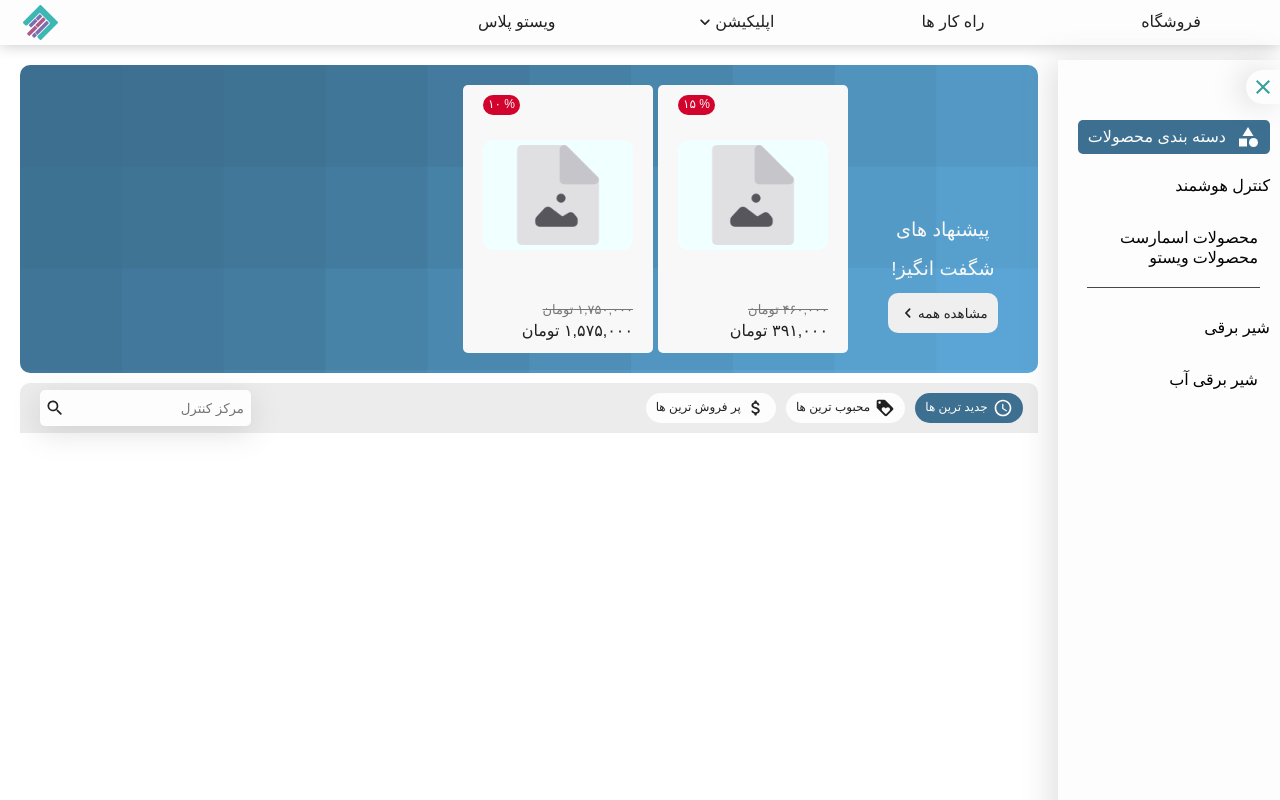
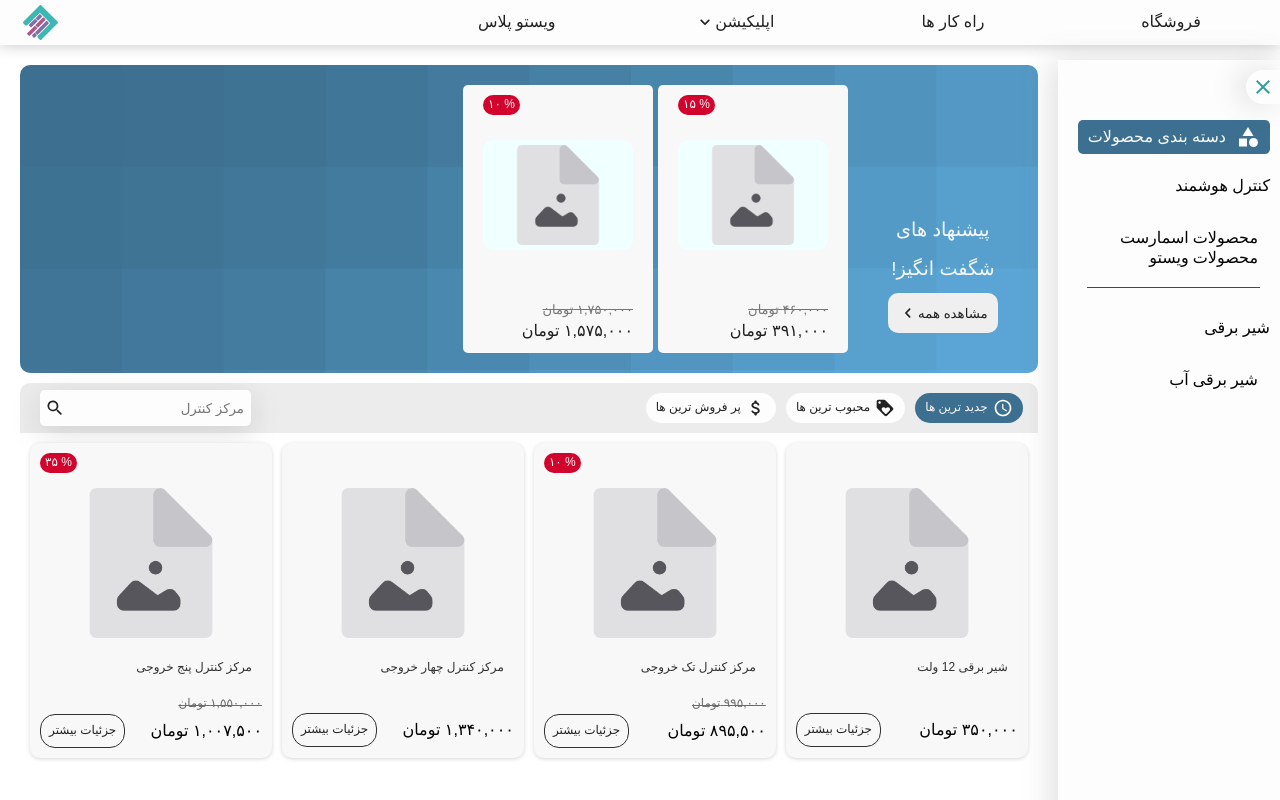
Before and after one commit to kamrankamrani/landing-page, a React (Vite) app: page /store in a window 1280 px wide. Shown: the top 800 px of the page. Built offline with nearby package versions, Linux system fonts and the light colour scheme; a small style sheet from the web is missing.

Commit message:
shop body complete

```diff
--- a/src/Components/_Store/Shop/Shop.tsx
+++ b/src/Components/_Store/Shop/Shop.tsx
@@ -1,3 +1,4 @@
+import ShopBody from "../ShopBody/ShopBody";
 import ShopMenu from "../ShopMenu/ShopMenu";
 import "./Style/style.css";
 
@@ -5,6 +6,7 @@ export default function Shop() {
   return (
     <div className="shop-container">
       <ShopMenu />
+      <ShopBody />
     </div>
   );
 }
--- /dev/null
+++ b/src/Components/_Store/ShopBody/RenderShopBody.tsx
@@ -0,0 +1,81 @@
+import { Grid, Typography, Button } from "@mui/material";
+import { useAppSelector } from "../../../hooks";
+import { NumToPersian } from "../../../Services/ConvertNumber";
+import { ShopItemsDataTypes } from "../../../Services/Types";
+import ErrorOutlineRoundedIcon from "@mui/icons-material/ErrorOutlineRounded";
+import "./Style/style.css";
+
+export default function RenderShopBody() {
+  const shopBodyData: ShopItemsDataTypes[] = useAppSelector(
+    (state) => state.shopSlice.shopBodyItems
+  );
+  const defaultImage = useAppSelector(
+    (state) => state.shopSlice.defaultImageUrl
+  );
+
+  return (
+    <Grid container className="items-wrapper">
+      {shopBodyData.length ? (
+        shopBodyData.map((value) => {
+          return (
+            <Grid
+              key={value.id}
+              item
+              xs={12}
+              sm={6}
+              lg={3}
+              className="item-container"
+            >
+              <Grid container className="item">
+                <div className="off-container">
+                  <div className="off">
+                    {value.off && (
+                      <Typography variant="caption">
+                        {NumToPersian(value.off)} %
+                      </Typography>
+                    )}
+                  </div>
+                </div>
+                <div className="img-container">
+                  <img src={value.imageUrl || defaultImage} alt="item-pic" />
+                </div>
+                <div className="description">
+                  <Typography variant="caption">{value.description}</Typography>
+                </div>
+                <div className="price-container">
+                  <div className="item-off">
+                    {value.off && (
+                      <Typography variant="caption">
+                        {NumToPersian(Number(value.rawPrice).toLocaleString())}{" "}
+                        تومان
+                      </Typography>
+                    )}
+                  </div>
+                  <div className="price">
+                    <Typography>
+                      {NumToPersian(
+                        (
+                          Number(value.rawPrice) *
+                          (1 - Number(value.off) / 100)
+                        ).toLocaleString()
+                      )}{" "}
+                      تومان
+                    </Typography>
+                    <Button className="product-detail-button">
+                      <Typography variant="caption">جزئیات بیشتر</Typography>
+                    </Button>
+                  </div>
+                </div>
+              </Grid>
+            </Grid>
+          );
+        })
+      ) : (
+        <Grid container className="no-product">
+          <ErrorOutlineRoundedIcon />
+          <Typography>محصولی یافت نشد!</Typography>
+        </Grid>
+      )}
+    </Grid>
+  );
+}
--- /dev/null
+++ b/src/Components/_Store/ShopBody/ShopBody.tsx
@@ -0,0 +1,11 @@
+import { Grid } from "@mui/material";
+import RenderShopBody from "./RenderShopBody";
+import "./Style/style.css";
+
+export default function ShopBody() {
+  return (
+    <Grid container className="shop-body-container">
+      <RenderShopBody />
+    </Grid>
+  );
+}
--- /dev/null
+++ b/src/Components/_Store/ShopBody/Style/style.css
@@ -0,0 +1,109 @@
+.shop-body-container {
+  padding: 5px;
+}
+
+.shop-body-container .items-wrapper {
+  display: flex;
+  flex-direction: row-reverse;
+}
+
+.shop-body-container .item-container {
+  padding: 5px;
+  display: flex;
+  flex-direction: row;
+}
+
+.shop-body-container .item {
+  cursor: pointer;
+  padding: 10px;
+  align-items: center;
+  display: flex;
+  flex-direction: column;
+  background-color: #f8f8f8;
+  box-shadow: rgba(0, 0, 0, 0.16) 0px 1px 4px;
+  border-radius: 10px;
+  transition: all 300ms cubic-bezier(0.075, 0.82, 0.165, 1);
+  row-gap: 15px;
+}
+
+.shop-body-container .item .off-container {
+  display: flex;
+  align-self: flex-start;
+  min-height: 20px;
+}
+
+.shop-body-container .item .off {
+  background-color: #d2042d;
+  display: flex;
+  justify-content: center;
+  align-items: center;
+  color: #f8f8f8;
+  border-radius: 10px;
+}
+
+.shop-body-container .item .off span {
+  padding: 0px 5px;
+}
+
+.shop-body-container .item img {
+  width: auto;
+  height: 150px;
+}
+
+.shop-body-container .item .description {
+  padding: 0px 10px;
+  color: #303030;
+  text-align: right;
+  align-self: flex-end;
+}
+
+.shop-body-container .no-product {
+  padding: 20px;
+  display: flex;
+  justify-content: center;
+  background-color: #f8f8f8;
+  margin-top: 20px;
+  border-radius: 20px;
+  direction: rtl;
+  column-gap: 5px;
+  color: #212121;
+}
+
+.shop-body-container .no-product svg {
+  color: #212121;
+}
+
+.shop-body-container .item .price-container {
+  display: flex;
+  flex-direction: column;
+  direction: rtl;
+  align-items: flex-start;
+  align-self: stretch;
+}
+
+.shop-body-container .item .price-container .item-off {
+  color: #303030;
+  opacity: 0.7;
+  text-decoration: line-through;
+  min-height: 20px;
+}
+
+.shop-body-container .item .price-container .price {
+  display: flex;
+  justify-content: space-between;
+  align-self: stretch;
+  align-items: center;
+}
+
+.shop-body-container .product-detail-button {
+  /* background-color: #3d7090; */
+  color: #212121;
+  border: solid #303030 1px;
+  border-radius: 15px;
+}
+
+.shop-body-container .item:hover .product-detail-button {
+  background-color: #3d7090;
+  color: #f8f8f8;
+  border: #3d7090 solid 1px;
+}
--- a/src/features/shopSlice/shopSlice.ts
+++ b/src/features/shopSlice/shopSlice.ts
@@ -1,11 +1,43 @@
 import { createSlice } from "@reduxjs/toolkit";
 import type { PayloadAction } from "@reduxjs/toolkit";
-import { ShopDataType } from "../../Services/Types";
+import { ShopDataType, ShopItemsDataTypes } from "../../Services/Types";
 import noImage from "../../assets/images/noimage.png";
+
+const mockDataForShopBody: ShopItemsDataTypes[] = [
+  {
+    id: 0,
+    description: "شیر برقی 12 ولت",
+    imageUrl: "",
+    off: "",
+    rawPrice: "350000",
+  },
+  {
+    id: 1,
+    description: "مرکز کنترل تک خروجی",
+    imageUrl: "",
+    off: "10",
+    rawPrice: "995000",
+  },
+  {
+    id: 2,
+    description: "مرکز کنترل چهار خروجی",
+    imageUrl: "",
+    off: "",
+    rawPrice: "1340000",
+  },
+  {
+    id: 3,
+    description: "مرکز کنترل پنج خروجی",
+    imageUrl: "",
+    off: "35",
+    rawPrice: "1550000",
+  },
+];
 
 const initialState: ShopDataType = {
   defaultImageUrl: noImage,
   searchFromMenuValue: "",
+  shopBodyItems: mockDataForShopBody,
 };
 
 const shopSlice = createSlice({
```
Also changed, not shown: src/Components/_Store/StoreSuggtion/StoreSuggtion.tsx (+1 -7 lines), src/Services/Types.ts (+16 -0 lines).
